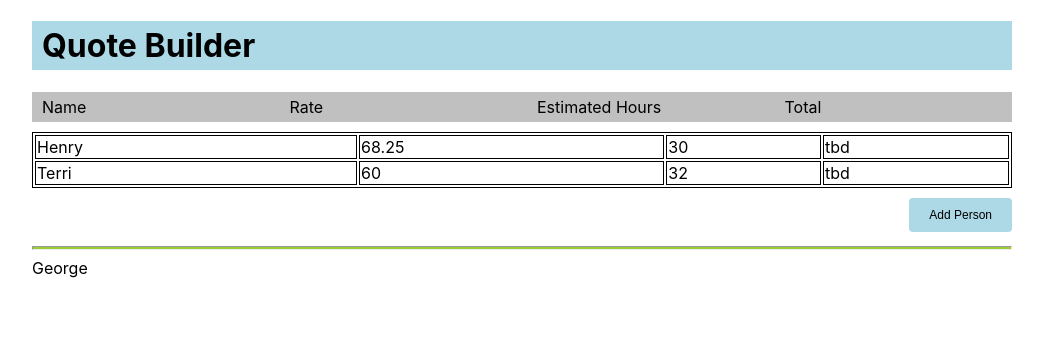
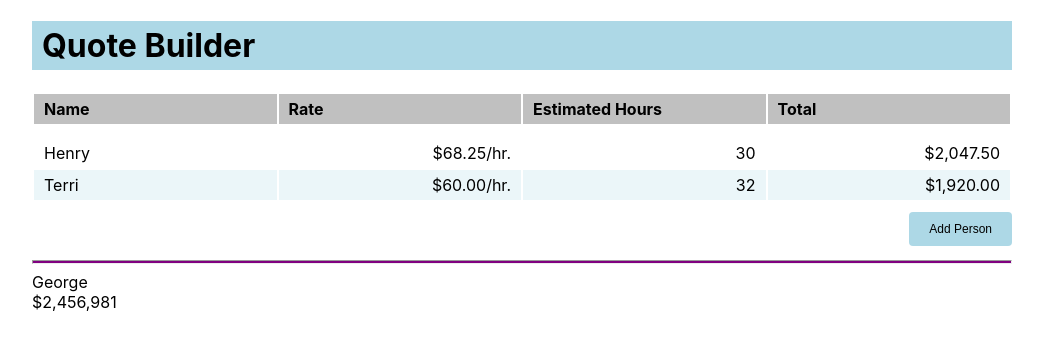
Before and after one commit to halpert3/estimating-app-mirrored, a React (Create React App) app: page / in a window 1280 px wide. Shown: the top 350 px of the page, without its empty margins (118-1161 px from the left). Built offline with nearby package versions, Linux system fonts and the light colour scheme.

Commit message:
catching up after a little time. not sure where I left things

```diff
--- a/package.json
+++ b/package.json
@@ -5,6 +5,7 @@
   "dependencies": {
     "react": "^16.8.6",
     "react-dom": "^16.8.6",
+    "react-number-format": "^4.0.8",
     "react-scripts": "3.0.1"
   },
   "scripts": {
--- /dev/null
+++ b/src/Components/ListEngineers.jsx
@@ -0,0 +1,36 @@
+import NumberFormat from 'react-number-format';
+import React from 'react';
+
+const ListEngineers = props => {
+    return (
+        <div style={{ paddingBottom: 10 }}>
+            <table className="table">
+                <thead>
+                    <tr>
+                        <th>Name</th>
+                        <th>Rate</th>
+                        <th>Estimated Hours</th>
+                        <th>Total</th>
+                    </tr>
+                </thead>
+                <tbody>
+                    {props.everyone.map((person, index) => {
+                        let total = person.rate * person.estimated_hours;
+                        return (
+                            <tr key={index}>
+                                <td>{person.name}</td>
+                                <td className="right-align">${Number(person.rate).toFixed(2)}/hr.</td>
+                                <td className="right-align">{person.estimated_hours}</td>
+                                <td className="right-align"><NumberFormat value={total} displayType={'text'}
+                                    thousandSeparator={true} prefix={'$'} decimalScale={2} fixedDecimalScale={true} /></td>
+                            </tr>
+                        )
+                    })}
+                </tbody>
+            </table>
+        </div>
+    )
+}
+
+
+export default ListEngineers;
--- a/src/Project.css
+++ b/src/Project.css
@@ -18,14 +18,6 @@ p {
     padding: 5px 10px;
 }
 
-.header-container {
-    display: grid;
-    grid-template-columns: repeat(4, 1fr);
-    grid-gap: 10px;
-    margin-bottom: 10px;
-    background-color: silver;
-}
-
 #headers {
     padding: 5px 10px;
 }
@@ -41,14 +33,42 @@ p {
     padding: 5px 10px;
 }
 
-.table {
+table {
     width: 100%;
     margin: 0 auto;
-    border: 1px solid black;
 }
 
-td {
-    border: 1px solid black;
+thead {
+    background-color: silver;
+    border-collapse: collapse;
+}
+
+th {
+    text-align: left;
+}
+
+td,
+th {
+    width: 25%;
+    padding: 5px 10px;
+}
+
+td.right-align {
+    text-align: right;
+}
+
+tbody::before {
+    content: '';
+    display: table-row;
+    height: 10px;
+}
+
+tbody {
+    margin-top: 100px;
+}
+
+tr:nth-child(even) {
+    background-color: #ebf6f9;
 }
 
 button {
--- a/src/Project.js
+++ b/src/Project.js
@@ -1,37 +1,18 @@
 import React from 'react';
-import './Project.css'
+import './Project.css';
+import NumberFormat from 'react-number-format';
+import ListEngineers from './Components/ListEngineers';
 
 
-const ColoredLine = ({ color }) => (
-    <hr
-        style={{
+const ColoredLine = ({ color }) => (<
+    hr style={
+        {
             backgroundColor: color,
             height: 2
-        }}
-    />
+        }
+    }
+/>
 );
-const ListEngineers = props => {
-    return (
-        <div style={{ paddingBottom: 10 }}>
-            <table className="table">
-                {props.everyone.map((person, index) => {
-                    return (
-                        <tr key={index}>
-                            <td>{person.name}</td>
-                            <td>{person.rate}</td>
-                            <td>{person.estimated_hours}</td>
-                            <td>tbd</td>
-                        </tr>
-
-                    )
-                })}
-            </table>
-        </div>
-    )
-}
-
-
-
 
 class Project extends React.Component {
 
@@ -43,25 +24,17 @@ class Project extends React.Component {
         ]
     }
 
-
     render() {
         return (
 
             <div className="grid-container">
                 <div className="middle-col">
-                    <h1>Quote Builder</h1>
-                    <div className="header-container">
-                        <div id="headers">Name</div>
-                        <div id="headers">Rate</div>
-                        <div id="headers">Estimated Hours</div>
-                        <div id="headers">Total</div>
-                    </div>
-                    <ListEngineers everyone={this.state.allEngineers} />
-                    <div><button type="button">Add Person</button></div>
-                    <br /><br />
-                    <div><ColoredLine color="yellowgreen" /></div>
-
-                    <div>{this.state.name}</div>
+                    <h1 > Quote Builder </h1> <ListEngineers everyone={this.state.allEngineers} />
+                    <div> < button type="button" > Add Person </button></div>
+                    <br /> < br />
+                    <div> < ColoredLine color="purple" /> </div>
+                    <div> {this.state.name} </div>
+                    <NumberFormat value={2456981} displayType={'text'} thousandSeparator={true} prefix={'$'} />
 
                 </div>
             </div>
```
Also changed, not shown: src/Components/Form.jsx (added), 1 other file (tests, documents, lock files or other folders).
